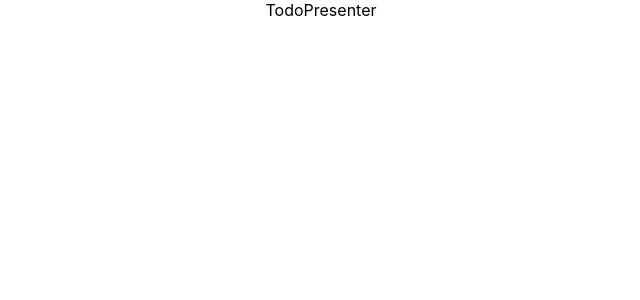
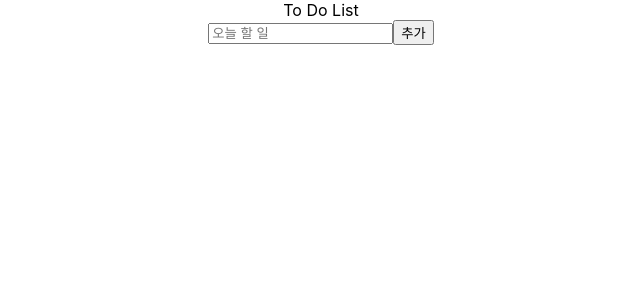
Before and after one commit to indevruis/react-todo-list, a React (Create React App) app: page / in a window 1280 px wide. Shown: the top 300 px of the page, without its empty margins (319-959 px from the left). Built offline with nearby package versions, Linux system fonts and the light colour scheme.

Commit message:
[Feat] Presenter 구현

```diff
--- a/src/Page/Todo/TodoPresenter.js
+++ b/src/Page/Todo/TodoPresenter.js
@@ -2,7 +2,15 @@ import React from 'react';
 
 function TodoPresenter() {
   return (
-    <div>TodoPresenter</div>
+    <div className='todoList'>
+        <div className='header'>To Do List</div>
+        <div className='date'></div>
+        <div className='list'></div>
+        <form className='addList' action="/add" method="POST">
+            <input type="text" className='addListContents' name="todo" placeholder="오늘 할 일" />
+            <button type="submit" className='addListBtn'>추가</button>
+        </form>
+    </div>
   )
 }
 
```
